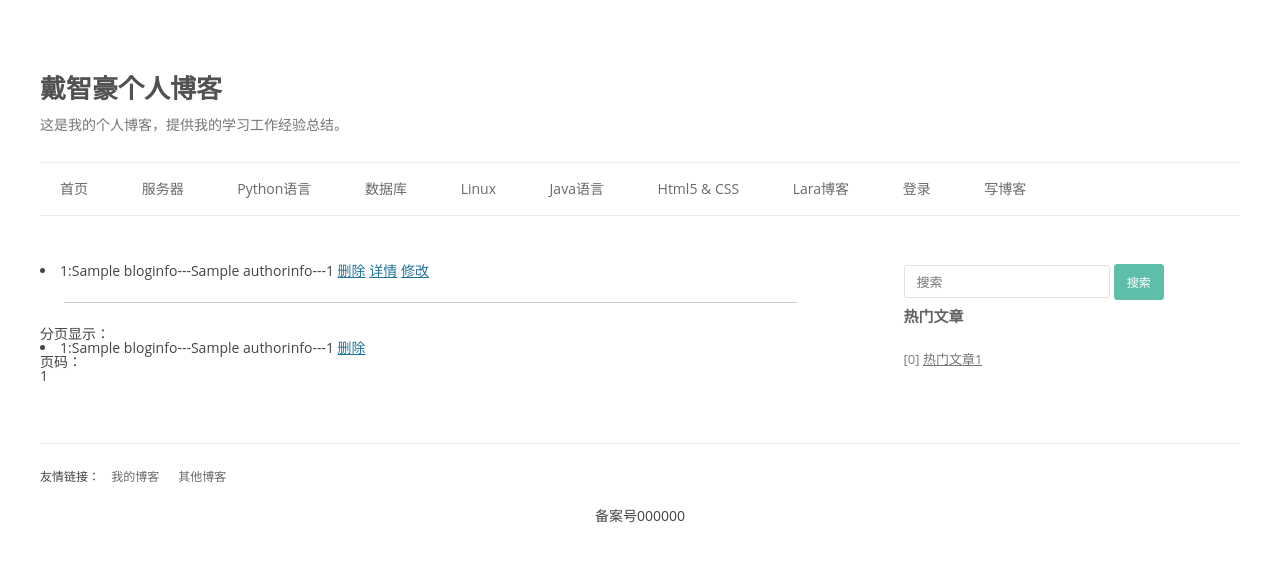
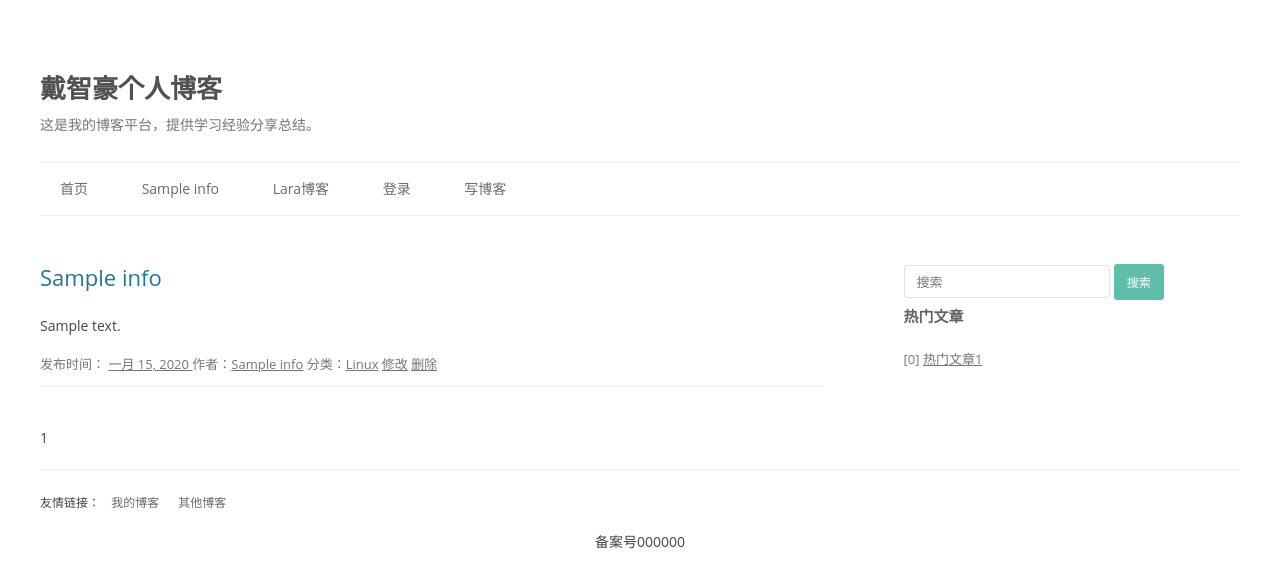
Before and after one commit to RedFox2017/DjangoBlog, a Django app: page /index in a window 1280 px wide. Shown: the top 588 px of the page. Run offline with Django 3.2, Linux system fonts and the light colour scheme; tables that the repository leaves empty hold one stand-in row (values such as "Sample post").

Commit message:
添加博客分类

```diff
--- a/blog/admin.py
+++ b/blog/admin.py
@@ -1,5 +1,5 @@
 from django.contrib import admin
-from blog.models import BlogInfo, AuthorInfo, BlogPicInfo
+from blog.models import BlogInfo, AuthorInfo, BlogPicInfo, CategoryInfo
 
 
 # Register your models here.
@@ -16,3 +16,4 @@ class BlogInfoAdmin(admin.ModelAdmin):
 admin.site.register(BlogInfo, BlogInfoAdmin)
 admin.site.register(AuthorInfo)
 admin.site.register(BlogPicInfo)
+admin.site.register(CategoryInfo)
--- a/blog/models.py
+++ b/blog/models.py
@@ -7,7 +7,8 @@ class BlogInfo(models.Model):
     # 在django2.0后，定义外键和一对一关系的时候需要加on_delete选项，
     # 此参数为了避免两个表里的数据不一致问题
     b_author = models.ForeignKey('AuthorInfo', on_delete=models.CASCADE)
-    b_content = models.TextField()
+    b_introduction = models.CharField(max_length=100)
+    b_content = models.TextField()  # 博客内容
     b_pub_date = models.DateField(auto_now_add=True)
     b_upd_date = models.DateField(auto_now=True)
     b_pic = models.ImageField(upload_to='blog')
@@ -16,23 +17,36 @@ class BlogInfo(models.Model):
         return self.b_title
 
     class Meta:
-        db_table = 'bloginfo'
+        db_table = 'blog_info'
         ordering = ['id']
 
     b_author.short_description = '作者'
 
 
 class AuthorInfo(models.Model):
-    au_name = models.CharField(verbose_name='作者', max_length=48)
+    au_name = models.CharField(verbose_name='作者', unique=True, max_length=48)
     au_id = models.CharField(max_length=24, blank=True)
     au_password = models.CharField(verbose_name='密码', max_length=48)
+    au_email = models.CharField(verbose_name='邮箱', unique=True, max_length=100)
 
     def __str__(self):
         return self.au_name
 
     class Meta:
-        db_table = 'authorinfo'
+        db_table = 'author_info'
 
 
 class BlogPicInfo(models.Model):
     p_address = models.ImageField(upload_to='blog')
+
+
+class CategoryInfo(models.Model):
+    c_name = models.CharField(unique=True, max_length=20)
+    c_blog_num = models.IntegerField()
+    c_blog = models.ManyToManyField(BlogInfo)
+
+    def __str__(self):
+        return self.c_name
+
+    class Meta:
+        db_table = 'category_info'
--- a/blog/views.py
+++ b/blog/views.py
@@ -10,7 +10,7 @@ from PIL import Image
 
 # 上传文件导入settings
 from django.conf import settings
-from blog.models import BlogPicInfo
+from blog.models import BlogPicInfo, CategoryInfo
 
 
 # 定义登录判断装饰器
@@ -40,7 +40,9 @@ def index(request):
     blogs = BlogInfo.objects.all()
     paginator = Paginator(blogs, 4)  # 每页4条数据
     page = paginator.page(1)
-    return render(request, 'blog/index.html', {'blogs': blogs, 'username': username, 'page': page})
+    categories = CategoryInfo.objects.all()
+    return render(request, 'blog/index.html',
+                  {'blogs': blogs, 'categories': categories, 'username': username, 'page': page})
 
 
 def show_blog(request, p_index):
--- a/templates/blog/index.html
+++ b/templates/blog/index.html
@@ -1,20 +1,29 @@
 {% extends 'blog/index_base.html' %}
 {% block main_primary%}
-{% for blog in blogs %}
-<li>{{ forloop.counter }}:{{ blog.b_title }}---{{blog.b_author}}---{{blog.id}}
-    <a href="/delete/{{blog.id}}">删除</a>
-    <a href="/detail/{{blog.id}}">详情</a>
-    <a href="/update/{{blog.id}}">修改</a>
-</li>
+
+
+{% for blog in page %}
+<article>
+    <header class="entry-header">
+        <h1 class="entry-title">
+            <a href="/detail/{{blog.id}}" title="{{ blog.b_title }}" rel="bookmark">{{ blog.b_title }}
+            </a>
+        </h1>
+    </header>
+    <div class="entry-content">
+        {{blog.b_content}}
+    </div>
+    <footer class="entry-meta">
+        发布时间： <a href="#" title="{{ blog.b_pub_date }}" rel="bookmark">
+        <time class="entry-date" datetime="{{ blog.b_pub_date }}">{{ blog.b_pub_date }}</time>
+    </a>
+        作者：<a href="#" title="查看{{blog.b_author}}的全部文章" rel="category">{{blog.b_author}}</a>
+        分类：<a href="#" title="查看 Linux中的全部文章" rel="category">Linux</a>
+        <a href="/update/{{blog.id}}">修改</a>
+        <a href="/delete/{{blog.id}}">删除</a>
+    </footer>
+</article>
 {% endfor %}
-<hr>
-分页显示：<br>
-{% for blog in page %}
-<li>{{ forloop.counter }}:{{ blog.b_title }}---{{blog.b_author}}---{{blog.id}}
-    <a href="/delete/{{blog.id}}">删除</a>
-</li>
-{% endfor %}
-页码：<br>
 {% if page.has_previous %}
 <a href="/show_blog/{{page.previous_page_number}}">&lt;上一页</a>
 {% endif %}
--- a/templates/blog/index_base.html
+++ b/templates/blog/index_base.html
@@ -13,36 +13,18 @@
             <h1 class="site-title">
                 <a href="/index" title="戴智豪个人博客">戴智豪个人博客</a>
             </h1>
-            <h2 class="site-description">这是我的个人博客，提供我的学习工作经验总结。</h2>
+            <h2 class="site-description">这是我的博客平台，提供学习经验分享总结。</h2>
         </hgroup>
 
         <nav id="site-navigation" class="main-navigation">
             <ul class="nav-menu">
-                <li><a href="#">首页</a></li>
-                <li><a href="#">服务器</a>
+                <li><a href="/index">首页</a></li>
+                {% for category in categories %}
+                <li><a href="#">{{category.c_name}}</a>
                     <ul class="sub-menu">
                     </ul>
                 </li>
-                <li><a href="#">Python语言</a>
-                    <ul class="sub-menu">
-                    </ul>
-                </li>
-                <li><a href="#">数据库</a>
-                    <ul class="sub-menu">
-                    </ul>
-                </li>
-                <li><a href="#">Linux</a>
-                    <ul class="sub-menu">
-                    </ul>
-                </li>
-                <li><a href="#">Java语言</a>
-                    <ul class="sub-menu">
-                    </ul>
-                </li>
-                <li><a href="#">Html5 &amp; CSS</a>
-                    <ul class="sub-menu">
-                    </ul>
-                </li>
+                {% endfor %}
                 <li><a href="#">Lara博客</a>
                     <ul class="sub-menu">
                     </ul>
@@ -80,7 +62,7 @@
             <aside id="recent-posts-2" class="widget widget_recent_entries">
                 <h3 class="widget-title">热门文章</h3>
                 <ul>
-                     <li><font style="color:#7a7a7a;">[0]</font>&nbsp;<a href="#"
+                    <li><font style="color:#7a7a7a;">[0]</font>&nbsp;<a href="#"
                                                                         title="热门文章一">热门文章1</a>
                     </li>
 
```
Also changed, not shown: blog/migrations/0001_initial.py, blog/migrations/0002_auto_20191022_0416.py (deleted), blog/migrations/0003_blogpicinfo.py (deleted), blog/migrations/0004_auto_20191026_1126.py (deleted), static/media/blog/u34381403401307248730fm72.jpg (added).
